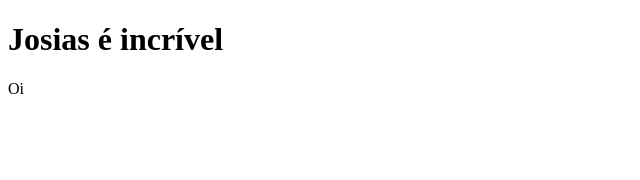
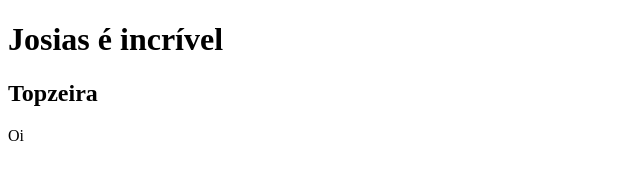
Before and after one commit to LordKingDuck/AulaGit, a plain HTML site: page index.html in a window 1280 px wide. Shown: the whole page, without its empty margins (0-640 px from the left). Drawn offline with Linux system fonts and the light colour scheme.

Commit message:
update index.html

```diff
--- a/index.html
+++ b/index.html
@@ -9,6 +9,7 @@
     <h1>
         Josias é incrível
     </h1>
+    <h2> Topzeira</h2>
 
     <p> Oi</p>
 
```
